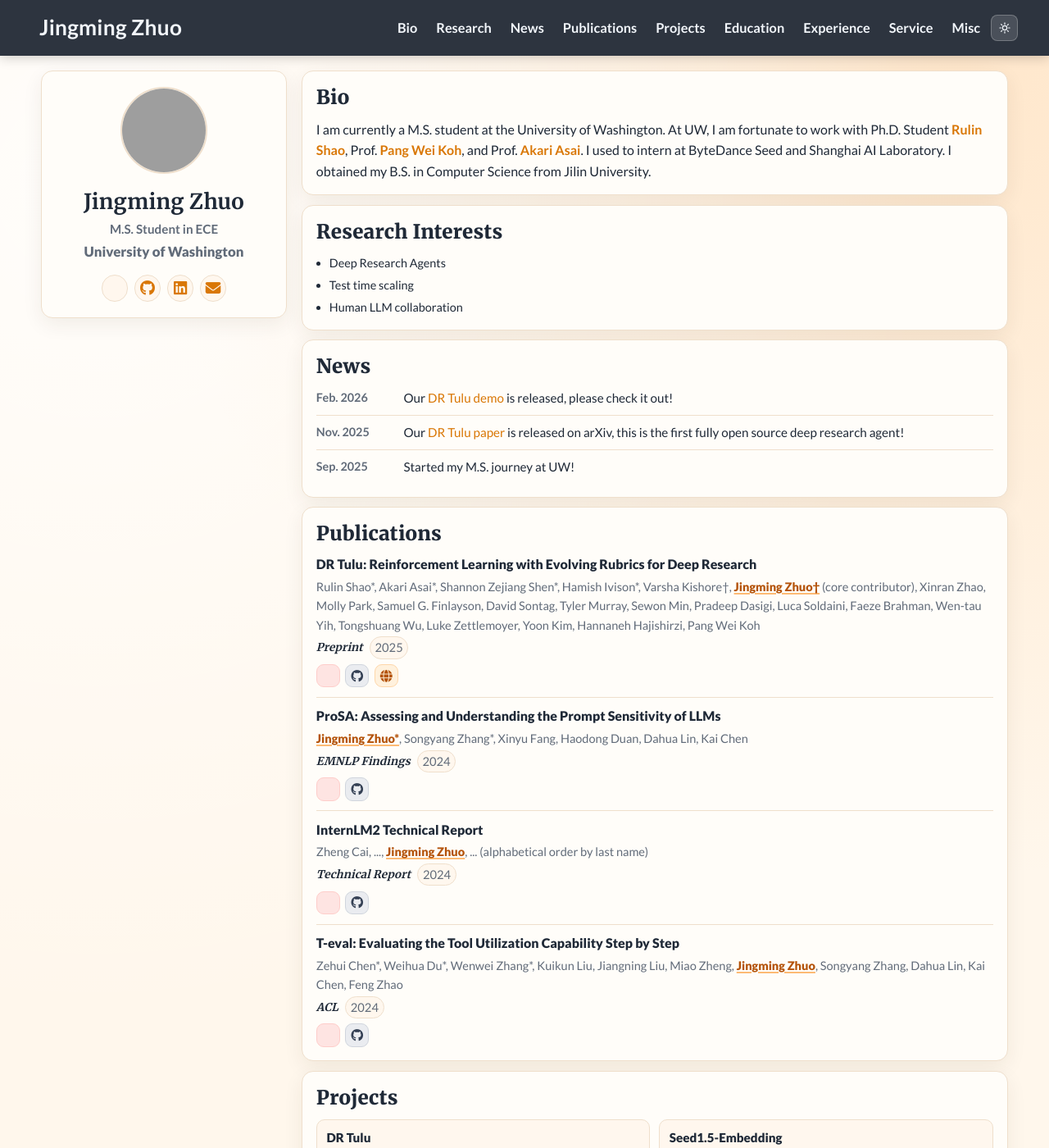
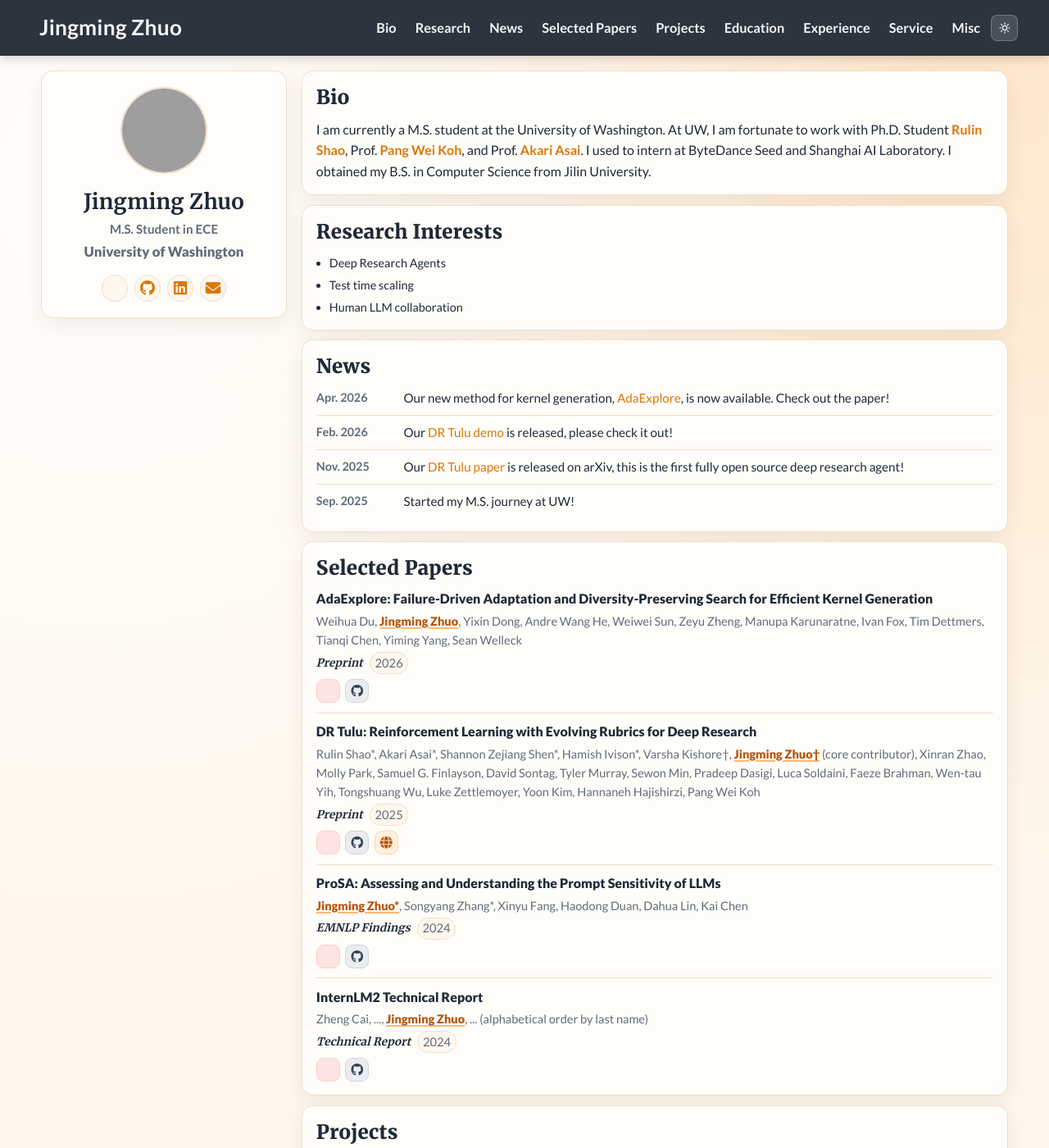
Before and after one commit to jingmingzhuo/jingmingzhuo.github.io, a Jekyll site: the page built from index.md, in a window 1280 px wide and 1400 px high. Shown: the whole window at 82% size. Built offline with Jekyll 4.4.1, drawn with Linux system fonts in a browser that asks for light colours; a style sheet for code colours, icons or effects is not loaded; some of the changed text lies outside the part shown; grey boxes are pictures that could not be loaded.

Commit message:
Update selected papers and news

```diff
--- a/_data/home.yml
+++ b/_data/home.yml
@@ -29,6 +29,8 @@ research_interests:
 news:
   title: "News"
   items:
+    - date: "Apr. 2026"
+      text: "Our new method for kernel generation, <a class=\"news-link\" href=\"https://arxiv.org/pdf/2604.16625\" target=\"_blank\" rel=\"noopener noreferrer\">AdaExplore</a>, is now available. Check out the paper!"
     - date: "Feb. 2026"
       text: "Our <a class=\"news-link\" href=\"https://www.dr-tulu.org/\" target=\"_blank\" rel=\"noopener noreferrer\">DR Tulu demo</a> is released, please check it out!"
     - date: "Nov. 2025"
@@ -67,8 +69,17 @@ experience:
       details: "Worked on LLM post-training and evaluation."
 
 publications:
-  title: "Publications"
+  title: "Selected Papers"
   items:
+    - title: "AdaExplore: Failure-Driven Adaptation and Diversity-Preserving Search for Efficient Kernel Generation"
+      authors: "Weihua Du, Jingming Zhuo, Yixin Dong, Andre Wang He, Weiwei Sun, Zeyu Zheng, Manupa Karunaratne, Ivan Fox, Tim Dettmers, Tianqi Chen, Yiming Yang, Sean Welleck"
+      venue: "Preprint"
+      year: 2026
+      links:
+        - label: "Paper"
+          url: "https://arxiv.org/pdf/2604.16625"
+        - label: "Code"
+          url: "https://github.com/StigLidu/AdaExplore"
     - title: "DR Tulu: Reinforcement Learning with Evolving Rubrics for Deep Research"
       authors: "Rulin Shao*, Akari Asai*, Shannon Zejiang Shen*, Hamish Ivison*, Varsha Kishore†, Jingming Zhuo† (core contributor), Xinran Zhao, Molly Park, Samuel G. Finlayson, David Sontag, Tyler Murray, Sewon Min, Pradeep Dasigi, Luca Soldaini, Faeze Brahman, Wen-tau Yih, Tongshuang Wu, Luke Zettlemoyer, Yoon Kim, Hannaneh Hajishirzi, Pang Wei Koh"
       venue: "Preprint"
@@ -100,15 +111,6 @@ publications:
           url: "https://arxiv.org/pdf/2403.17297"
         - label: "GitHub"
           url: "https://github.com/InternLM/InternLM"
-    - title: "T-eval: Evaluating the Tool Utilization Capability Step by Step"
-      authors: "Zehui Chen*, Weihua Du*, Wenwei Zhang*, Kuikun Liu, Jiangning Liu, Miao Zheng, Jingming Zhuo, Songyang Zhang, Dahua Lin, Kai Chen, Feng Zhao"
-      venue: "ACL"
-      year: 2024
-      links:
-        - label: "Paper"
-          url: "https://arxiv.org/pdf/2312.14033"
-        - label: "GitHub"
-          url: "https://github.com/open-compass/T-Eval"
 
 projects:
   title: "Projects"
@@ -130,7 +132,7 @@ service:
   title: "Service"
   items:
     - role: "Reviewer"
-      details: "ICLR, ICML, ACL, EMNLP, NAACL, COLING"
+      details: "ICLR, ICML, COLM, ACL, EMNLP, NAACL, COLING"
 
 misc:
   title: "Misc"
--- a/_layouts/default.html
+++ b/_layouts/default.html
@@ -68,7 +68,7 @@
             <a class="navbar-item" href="#bio">Bio</a>
             <a class="navbar-item" href="#research">Research</a>
             <a class="navbar-item" href="#news">News</a>
-            <a class="navbar-item" href="#publications">Publications</a>
+            <a class="navbar-item" href="#publications">Selected Papers</a>
             <a class="navbar-item" href="#projects">Projects</a>
             <a class="navbar-item" href="#education">Education</a>
             <a class="navbar-item" href="#experience">Experience</a>
@@ -152,7 +152,7 @@
             title="Built with Codex"
           >
             <i class="fa-solid fa-robot" aria-hidden="true"></i> Codex
-          </a>. Last updated: Feb. 27, 2026.
+          </a>. Last updated: Apr. 21, 2026.
         </p>
         <p class="footer-license">
           Code is licensed under
```
